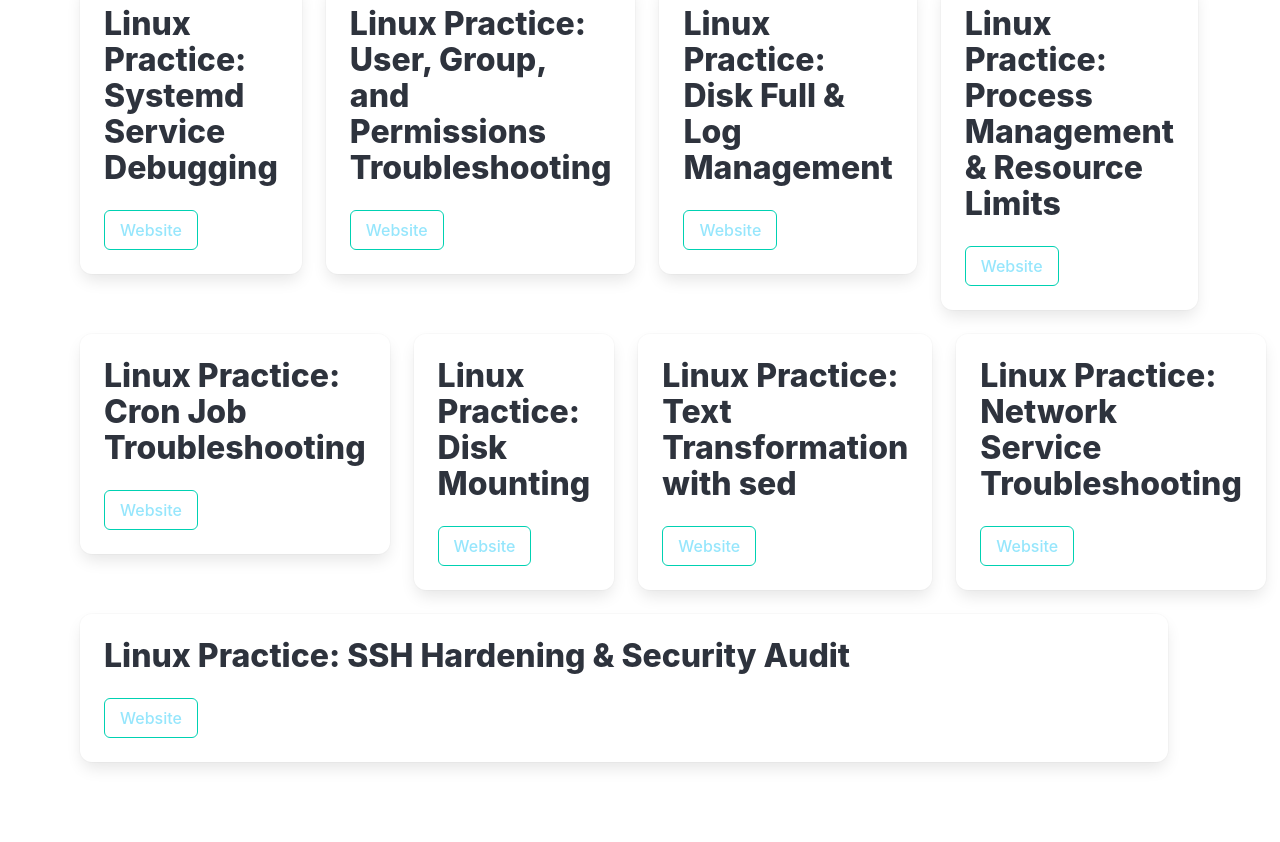
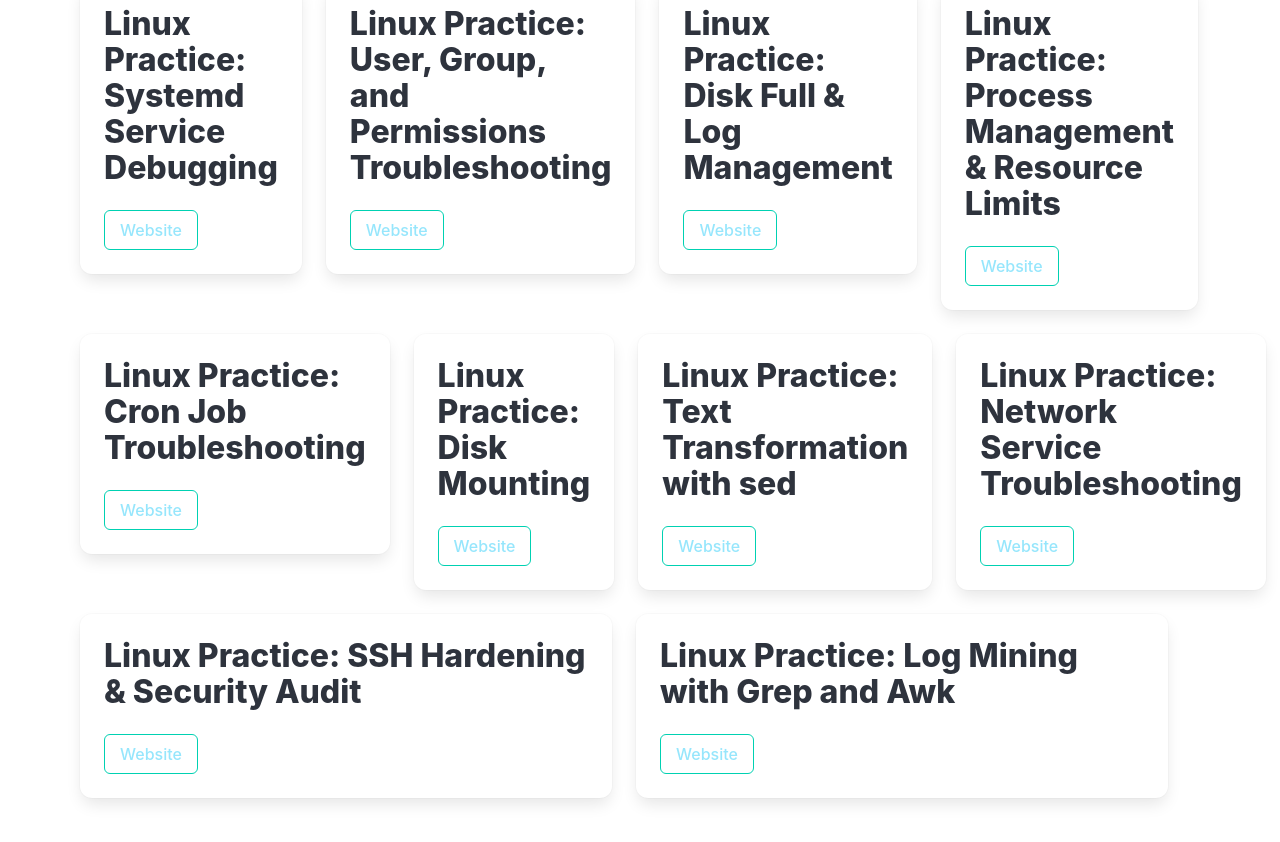
Before and after one commit to alexiscarbillet/alexis-carbillet, a React (Vite) app: page /training in a window 1280 px wide. Shown: the part 1236-2078 px from the top of the page. Built offline with nearby package versions, Linux system fonts and the light colour scheme.

Commit message:
add 10th Linux scenario

```diff
--- a/src/Training.jsx
+++ b/src/Training.jsx
@@ -29,6 +29,7 @@ export default function Training() {
     { titleKey: "training.linux.sed", url: "https://killercoda.com/alexis-carbillet/course/Linux/sed-transform" },
     { titleKey: "training.linux.network", url: "https://killercoda.com/alexis-carbillet/course/Linux/Network-Service-Troubleshooting" },
     { titleKey: "training.linux.sshHardening", url: "https://killercoda.com/alexis-carbillet/course/Linux/ssh-hardening" },
+    { titleKey: "training.linux.logMining", url: "https://killercoda.com/alexis-carbillet/course/Linux/Log-mining" },
   ];
 
   const renderCardsInRows = (items) => {
--- a/src/i18n/en.json
+++ b/src/i18n/en.json
@@ -80,7 +80,8 @@
       "disks": "Linux Practice: Disk Mounting",
       "sed": "Linux Practice: Text Transformation with sed",
       "network": "Linux Practice: Network Service Troubleshooting",
-      "sshHardening": "Linux Practice: SSH Hardening & Security Audit"
+      "sshHardening": "Linux Practice: SSH Hardening & Security Audit",
+      "logMining": "Linux Practice: Log Mining with Grep and Awk"
     }
   },
   "podcast": {
--- a/src/i18n/fr.json
+++ b/src/i18n/fr.json
@@ -80,7 +80,8 @@
       "disks": "Exercice Linux : Montage des disques",
       "sed": "Exercice Linux : Transformation de texte avec sed",
       "network": "Exercice Linux : Dépannage des services réseau",
-      "sshHardening": "Exercice Linux : Renforcement de la sécurité SSH et audit"
+      "sshHardening": "Exercice Linux : Renforcement de la sécurité SSH et audit",
+      "logMining": "Exercice Linux : Exploration des logs avec Grep et Awk"
     }
   },
   "podcast": {
```
